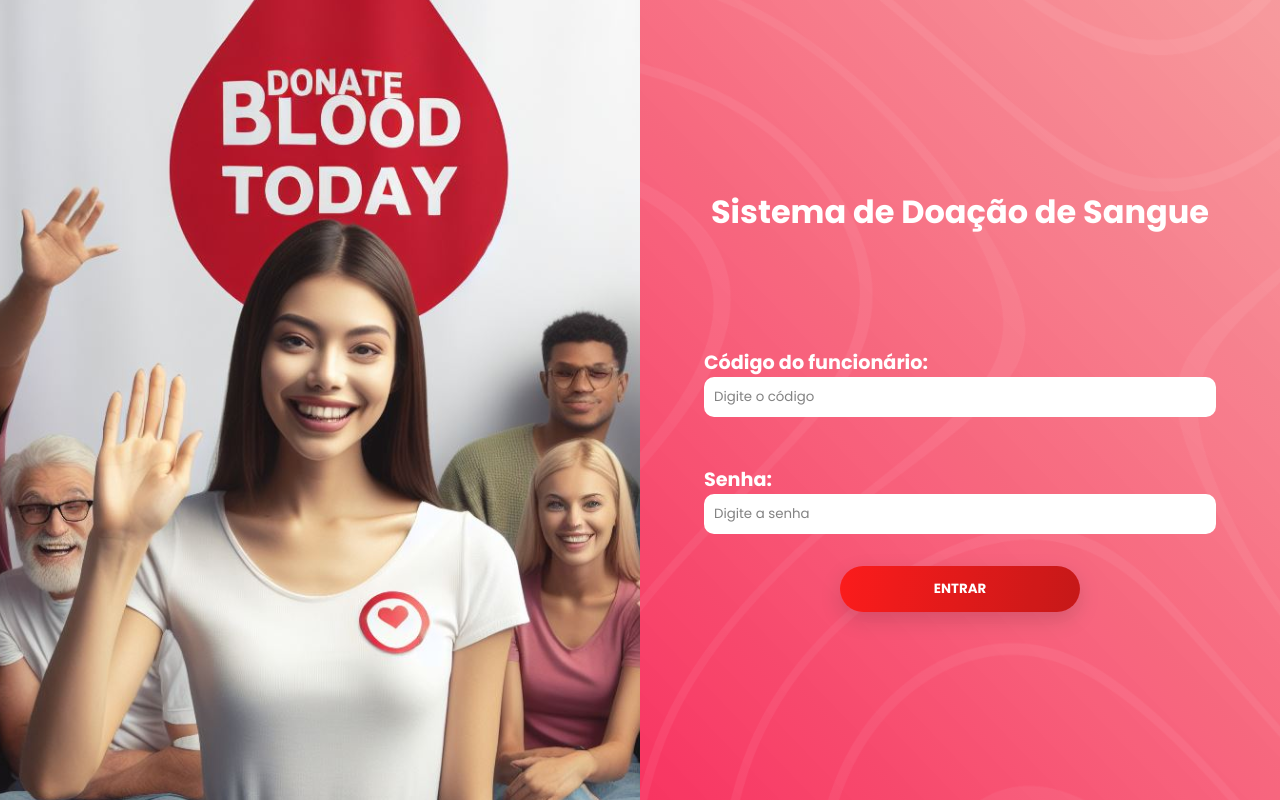
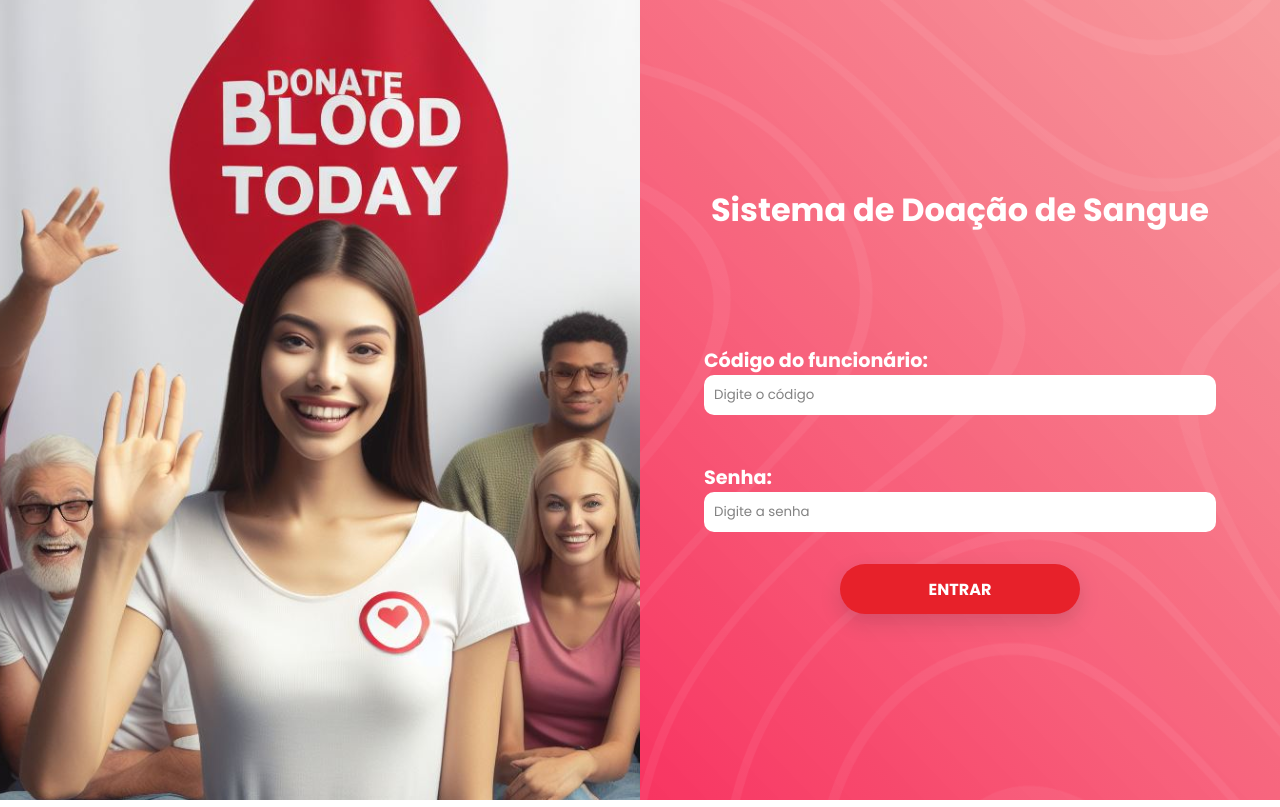
Before and after one commit to diogorennamdev/Sistema_Doacao_De_Sangue, a React (Vite) app: page / in a window 1280 px wide. Built offline with nearby package versions, Linux system fonts and the light colour scheme.

Commit message:
Update: Button Styles.css com nova cor de fundo e preenchimento

```diff
--- a/src/components/Button/ButtonStyles.css
+++ b/src/components/Button/ButtonStyles.css
@@ -1,11 +1,13 @@
-.button{
-    background: linear-gradient(100deg, #FF0404 -5.85%, #BA0000 109.55%);
+.button {
+    background: #E50914;
     box-shadow: 0px 8px 21px 0px rgba(0, 0, 0, 0.16);
     border: none;
-    padding:0.8rem;
+    padding: 0.8rem;
     border-radius: 10rem;
+    outline: none;
     cursor: pointer;
     width: 15rem;
+    font-size: 1rem;
     color: #ffff;
-    font-weight: bold;
+    font-weight: 700;
 }
```
